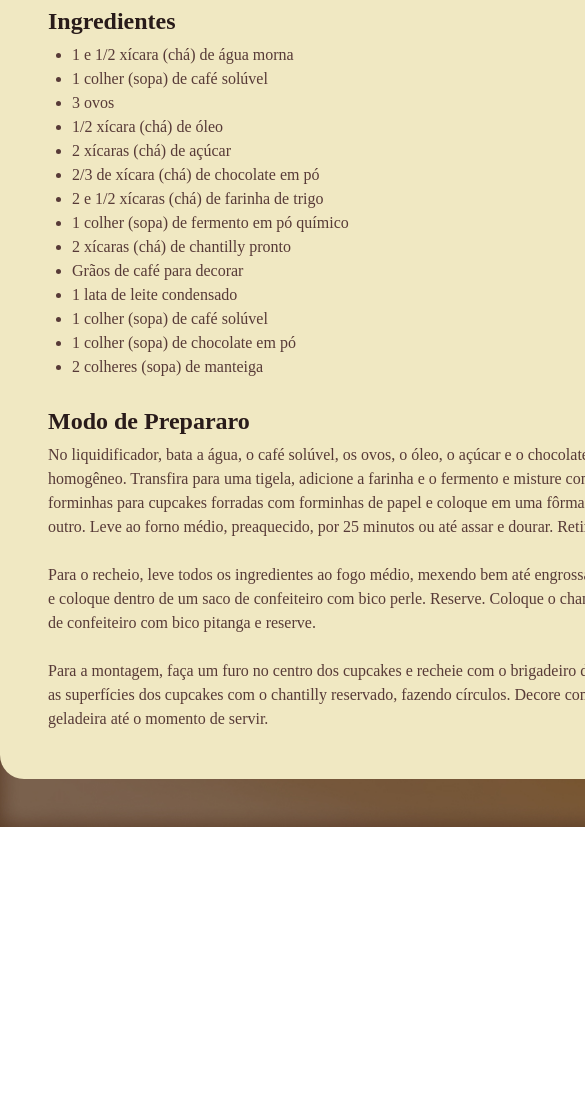
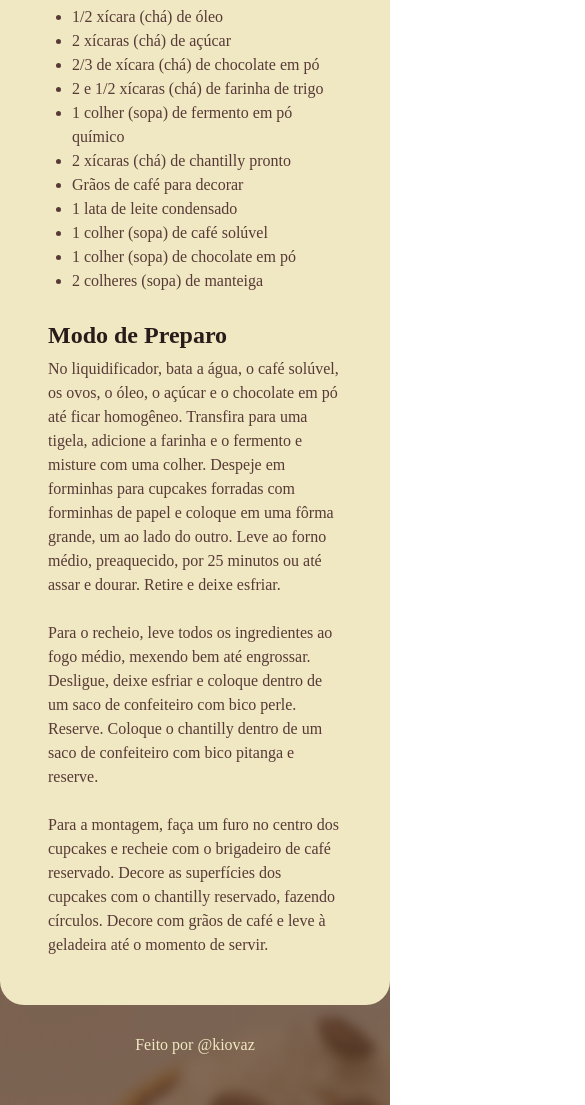
Before and after one commit to kiovaz/receita_cupcake, a plain HTML site: page index.html in a window 390 px wide. Shown: the part 744-1849 px from the top of the page, 585 px wide, since content can reach past the window. Before the commit the page ends 1571 px from the top, so only its background shows below. Drawn offline with Linux system fonts and the light colour scheme; a web font is replaced by a local one.

Commit message:
:iphone: :bug: fix: corrige erro de digitação no título da seção de preparação e remove imagem vazia; ajusta estilos de layout e responsividade

```diff
--- a/index.html
+++ b/index.html
@@ -15,7 +15,6 @@
 <body>
     <div id="page">
         <img src="images/main-image.jpg" alt="Imagem de um Cupcake com grãos de café e chantilly">
-        <img src="" alt="">
         <main>
             <section id="about">
                 <h1>Cupcake de café com chantilly</h1>
@@ -47,7 +46,7 @@
                 </ul>
             </section>
             <section id="preparation">
-                <h2>Modo de Prepararo</h2>
+                <h2>Modo de Preparo</h2>
                 <p>No liquidificador, bata a água, o café solúvel, os ovos, o óleo, o açúcar e o chocolate em pó até
                     ficar homogêneo. Transfira para uma tigela, adicione a farinha e o fermento e misture com uma
                     colher. Despeje em forminhas para cupcakes forradas com forminhas de papel e coloque em uma fôrma
@@ -65,7 +64,9 @@
             </section>
         </main>
     </div>
-
+    <footer>
+        Feito por @kiovaz
+    </footer>
 </body>
 
 </html>
--- a/style.css
+++ b/style.css
@@ -12,18 +12,22 @@
 body {
     background-image: url(images/bg-image.jpg);
     background-size: cover;
+    background-attachment: fixed;
+    background-position: center;
 }
 
 #page {
     box-sizing: border-box;
-    width: 800px;
+    width: 100%;
+    max-width: 800px;
     padding: 24px;
     background-color: #f0e8c2;
     border-radius: 24px;
-    margin: 48px auto;
+    margin: 48px auto 28px;
 }
 
-img {
+#page img {
+    width: 100%;
     border-radius: 16px;
 }
 
@@ -58,3 +62,16 @@ h1,h2{
 ul{
     padding-left: 24px;
 }
+
+footer{
+    color: #f0e8c2;
+    text-align: center;
+    padding-bottom: 48px;
+
+}
+
+footer img {
+    width: 16px;
+    margin-left: 8px;
+    vertical-align: middle;
+}
```
